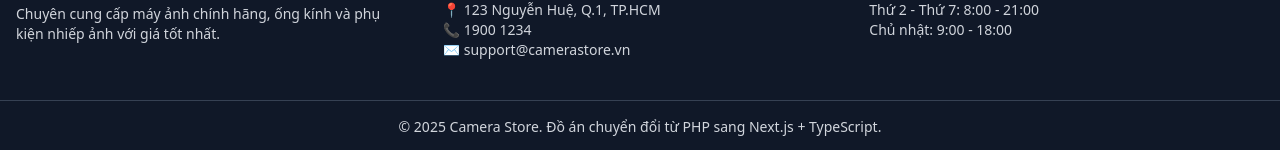
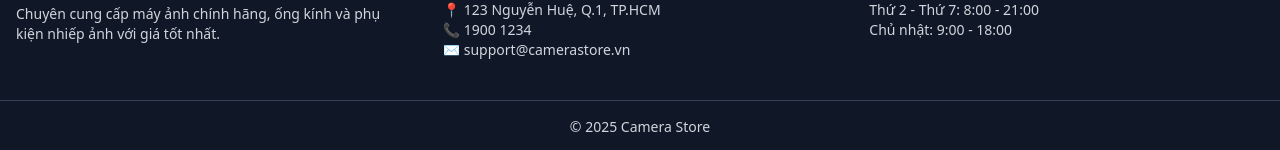
Before and after one commit to kimlien-work/KiemThu_DamBaoChatLuong, a Next.js app in the folder camera-store-ts/: page /login in a window 1280 px wide. Shown: the part 647-797 px from the top of the page. Built offline with nearby package versions, Linux system fonts and the light colour scheme; no server answers; the database is empty.

Commit message:
nd chân trang

```diff
--- a/camera-store-ts/src/components/Footer.tsx
+++ b/camera-store-ts/src/components/Footer.tsx
@@ -5,7 +5,8 @@ export default function Footer() {
         <div>
           <h3 className="text-white font-bold text-lg mb-3">📷 Camera Store</h3>
           <p className="text-sm">
-            Chuyên cung cấp máy ảnh chính hãng, ống kính và phụ kiện nhiếp ảnh với giá tốt nhất.
+            Chuyên cung cấp máy ảnh chính hãng, ống kính và phụ kiện nhiếp ảnh
+            với giá tốt nhất.
           </p>
         </div>
         <div>
@@ -21,7 +22,7 @@ export default function Footer() {
         </div>
       </div>
       <div className="border-t border-gray-700 text-center py-4 text-sm">
-        © 2025 Camera Store. Đồ án chuyển đổi từ PHP sang Next.js + TypeScript.
+        © 2025 Camera Store
       </div>
     </footer>
   );
```
